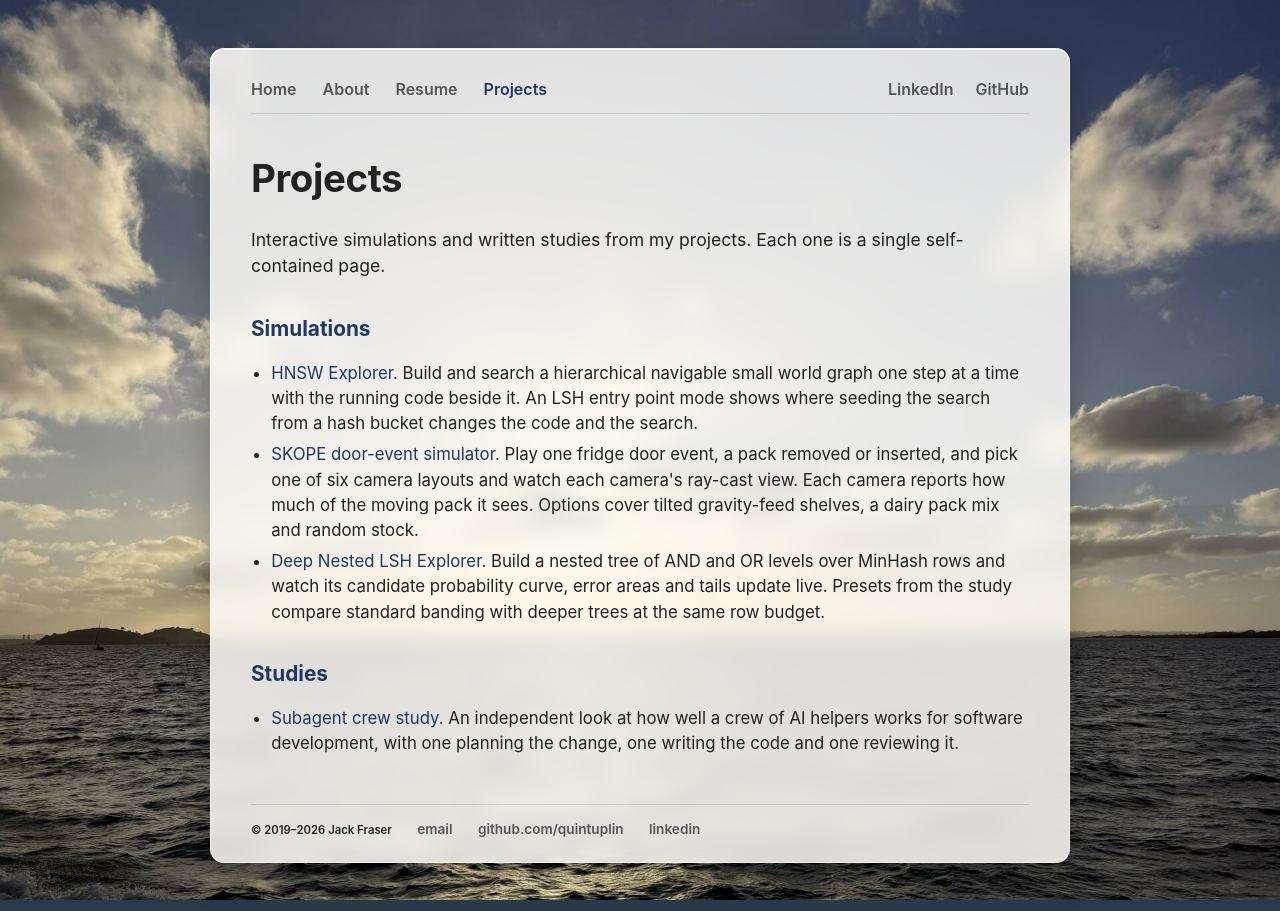
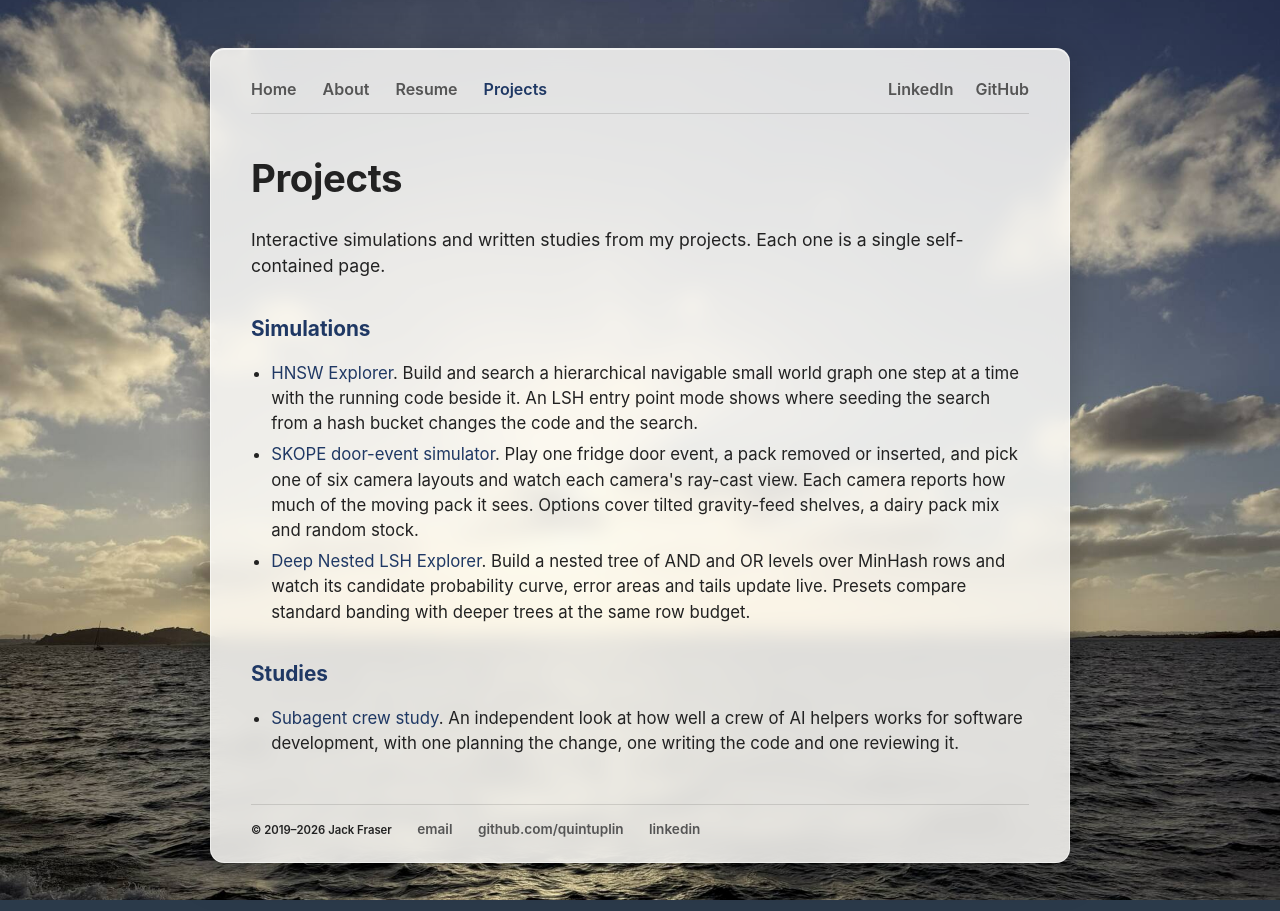
Before and after one commit to Quintuplin/quintuplin.github.io, a Jekyll site: the page built from projects/index.html, in a window 1280 px wide. Built offline with Jekyll 4.4.1, drawn with Linux system fonts in a browser that asks for light colours.

Commit message:
#31 Define the remaining page terms and reword three entries
Adds glossary entries for LSH, the study, (r, b) banding, the rung
labels Lj, the hidden tile and the measured slope. max-depth now names
the matched tree that fits the budget, and Solve d1 states that it sets
d0 at depth 1 and d1 deeper. The projects blurb drops the bare study
reference so it stands alone.

```diff
--- a/projects/index.html
+++ b/projects/index.html
@@ -12,7 +12,7 @@
 	<ul class="list-unstyled">
 		<li><a href="/simulations/hnsw/">HNSW Explorer</a>. Build and search a hierarchical navigable small world graph one step at a time with the running code beside it. An LSH entry point mode shows where seeding the search from a hash bucket changes the code and the search.</li>
 		<li><a href="/simulations/fridge-event-sim/">SKOPE door-event simulator</a>. Play one fridge door event, a pack removed or inserted, and pick one of six camera layouts and watch each camera's ray-cast view. Each camera reports how much of the moving pack it sees. Options cover tilted gravity-feed shelves, a dairy pack mix and random stock.</li>
-		<li><a href="/simulations/deep-nested-lsh/">Deep Nested LSH Explorer</a>. Build a nested tree of AND and OR levels over MinHash rows and watch its candidate probability curve, error areas and tails update live. Presets from the study compare standard banding with deeper trees at the same row budget.</li>
+		<li><a href="/simulations/deep-nested-lsh/">Deep Nested LSH Explorer</a>. Build a nested tree of AND and OR levels over MinHash rows and watch its candidate probability curve, error areas and tails update live. Presets compare standard banding with deeper trees at the same row budget.</li>
 	</ul>
 
 	<h2>Studies</h2>
```
Also changed, not shown: simulations/deep-nested-lsh/index.html (+8 -2 lines).
